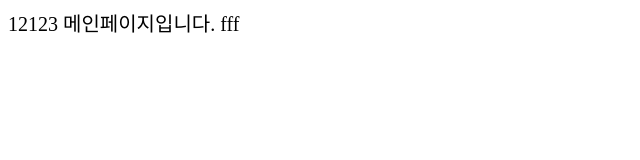
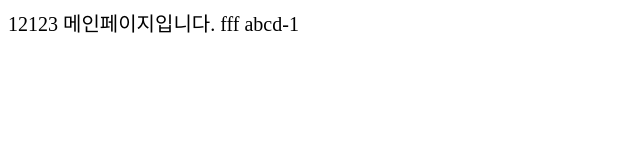
Before and after one commit to true4alse/abcd, a plain HTML site: page index.html in a window 1280 px wide. Shown: the full height of the page, 0-640 px from the left. Drawn offline with Linux system fonts and the light colour scheme.

Commit message:
abcd-1 인덱스추가

```diff
--- a/index.html
+++ b/index.html
@@ -10,5 +10,6 @@
     12123
     메인페이지입니다.
     <span>fff</span>
+    abcd-1
 </body>
 </html>
```
